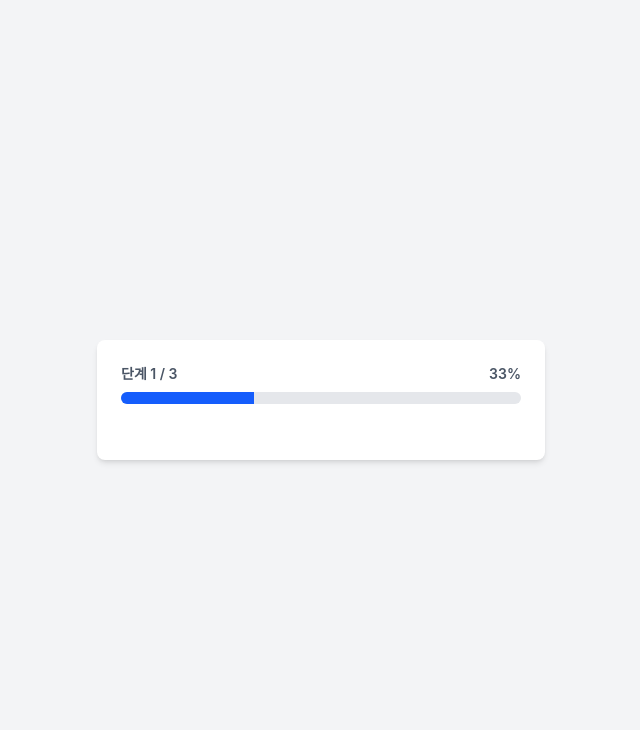
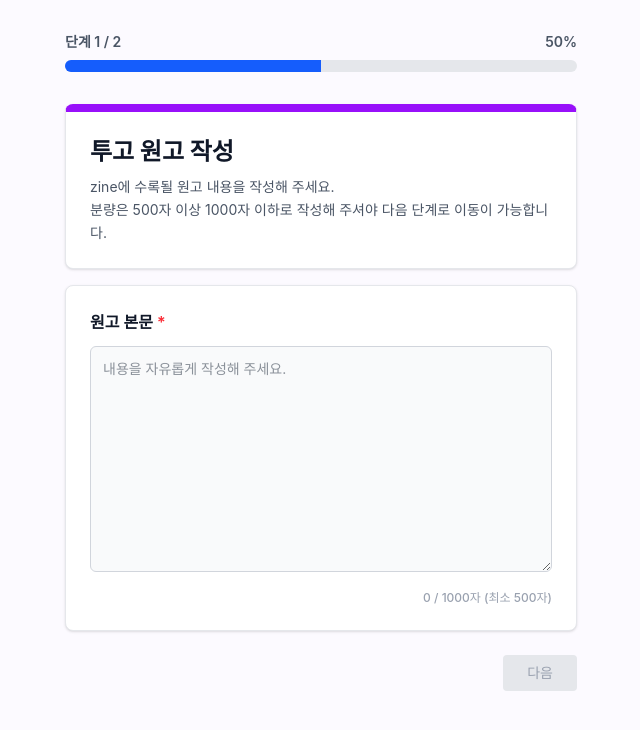
Before and after one commit to GoranKim0518/Aug_zine_form, a React (Vite) app: page / in a window 1280 px wide. Shown: the top 730 px of the page, without its empty margins (319-959 px from the left). Built offline with nearby package versions, Linux system fonts and the light colour scheme.

Commit message:
feat: plan A

```diff
--- a/src/App.jsx
+++ b/src/App.jsx
@@ -8,32 +8,33 @@ export default function App() {
   const [currentStep, setCurrentStep] = useState(1);
   const [formData, setFormData] = useState({});
 
-  const TOTAL_STEPS = 3;
+  const TOTAL_STEPS = 2; // Step3는 완료 화면이므로 진행바는 2단계 기준
 
   const handleNextStep = (stepData) => {
     setFormData((prev) => ({ ...prev, ...stepData }));
-    setCurrentStep((prev) => Math.min(prev + 1, TOTAL_STEPS));
+    setCurrentStep((prev) => prev + 1);
   };
 
   const handlePrevStep = () => {
     setCurrentStep((prev) => Math.max(prev - 1, 1));
   };
 
-  const handleSubmitAll = () => {
-    console.log('최종 제출 데이터:', formData);
-    alert('성공적으로 제출되었습니다!');
+  const handleReset = () => {
+    setFormData({});
+    setCurrentStep(1);
   };
 
   return (
-    <main className="min-h-screen bg-gray-100 flex items-center justify-center p-4">
-      <div className="w-full max-w-md bg-white rounded-lg shadow-md p-6">
-        <ProgressBar currentStep={currentStep} totalSteps={TOTAL_STEPS} />
+    <main className="min-h-screen bg-purple-50/50 py-8 px-4 flex justify-center items-start">
+      <div className="w-full max-w-lg space-y-4">
+        {/* 진행 상태 표시바 (Step 1, 2일 때만 표시) */}
+        {currentStep <= TOTAL_STEPS && (
+          <ProgressBar currentStep={currentStep} totalSteps={TOTAL_STEPS} />
+        )}
 
+        {/* 단계별 화면 전환 */}
         {currentStep === 1 && (
-          <Step1
-            onNext={handleNextStep}
-            defaultValues={formData}
-          />
+          <Step1 onNext={handleNextStep} defaultValues={formData} />
         )}
 
         {currentStep === 2 && (
@@ -45,11 +46,7 @@ export default function App() {
         )}
 
         {currentStep === 3 && (
-          <Step3
-            formData={formData}
-            onPrev={handlePrevStep}
-            onSubmit={handleSubmitAll}
-          />
+          <Step3 onReset={handleReset} />
         )}
       </div>
     </main>
--- a/src/components/Step1.jsx
+++ b/src/components/Step1.jsx
@@ -1,3 +1,77 @@
-export default function Step1 () {
-    return('');
+import { useForm } from 'react-hook-form';
+
+export default function Step1({ onNext, defaultValues }) {
+  const { register, handleSubmit, watch, formState: { errors } } = useForm({
+    defaultValues: {
+      story: defaultValues.story || '',
+    },
+  });
+
+  const storyValue = watch('story') || '';
+  const charCount = storyValue.length;
+  const isValidLength = charCount >= 500 && charCount <= 1000;
+
+  const onSubmit = (data) => {
+    if (isValidLength) {
+      onNext(data);
+    }
+  };
+
+  return (
+    <form onSubmit={handleSubmit(onSubmit)} className="space-y-4">
+      {/* 상단 안내문 카드 */}
+      <div className="bg-white rounded-lg border border-gray-200 border-t-8 border-t-purple-600 p-6 shadow-sm">
+        <h1 className="text-2xl font-bold text-gray-900 mb-2">투고 원고 작성</h1>
+        <p className="text-sm text-gray-600 leading-relaxed">
+          zine에 수록될 원고 내용을 작성해 주세요.<br />
+          분량은 500자 이상 1000자 이하로 작성해 주셔야 다음 단계로 이동이 가능합니다.
+        </p>
+      </div>
+
+      {/* 장문형 질문 카드 */}
+      <div className="bg-white rounded-lg border border-gray-200 p-6 shadow-sm space-y-3">
+        <label className="block text-base font-semibold text-gray-900">
+          원고 본문 <span className="text-red-500">*</span>
+        </label>
+
+        <textarea
+          {...register('story', {
+            required: '원고 내용을 입력해 주세요.',
+            minLength: { value: 500, message: '최소 500자 이상 입력해 주세요.' },
+            maxLength: { value: 1000, message: '최대 1000자까지 입력 가능합니다.' },
+          })}
+          rows={10}
+          placeholder="내용을 자유롭게 작성해 주세요."
+          className="w-full p-3 text-sm text-gray-800 bg-gray-50 border border-gray-300 rounded-md focus:bg-white focus:outline-none focus:border-purple-600 focus:ring-1 focus:ring-purple-600 transition-colors resize-y"
+        />
+
+        {/* 글자 수 및 에러 메시지 */}
+        <div className="flex justify-between items-center text-xs">
+          <div>
+            {errors.story && (
+              <span className="text-red-500 font-medium">{errors.story.message}</span>
+            )}
+          </div>
+          <div className={`font-medium ${charCount < 500 || charCount > 1000 ? 'text-gray-400' : 'text-purple-600'}`}>
+            {charCount} / 1000자 (최소 500자)
+          </div>
+        </div>
+      </div>
+
+      {/* 버튼 영역 */}
+      <div className="flex justify-end pt-2">
+        <button
+          type="submit"
+          disabled={!isValidLength}
+          className={`px-6 py-2 rounded font-medium text-sm transition-colors ${
+            isValidLength
+              ? 'bg-purple-600 text-white hover:bg-purple-700 shadow-sm cursor-pointer'
+              : 'bg-gray-200 text-gray-400 cursor-not-allowed'
+          }`}
+        >
+          다음
+        </button>
+      </div>
+    </form>
+  );
 }
--- a/src/components/Step2.jsx
+++ b/src/components/Step2.jsx
@@ -1,3 +1,141 @@
-export default function Step2 () {
-    return('');
+import { useForm } from 'react-hook-form';
+
+export default function Step2({ onNext, onPrev, defaultValues }) {
+  const { register, handleSubmit, watch, formState: { errors } } = useForm({
+    defaultValues: {
+      penName: defaultValues.penName || '',
+      introduction: defaultValues.introduction || '',
+      phone: defaultValues.phone || '',
+      instagram: defaultValues.instagram || '',
+      referral: defaultValues.referral || '',
+      referralCustom: defaultValues.referralCustom || '',
+    },
+  });
+
+  const selectedReferral = watch('referral');
+
+  const onSubmit = (data) => {
+    // 기타 선택 시 입력한 텍스트로 referral 값 재정의
+    const finalData = {
+      ...data,
+      referralPath: data.referral === '기타' ? data.referralCustom : data.referral,
+    };
+    onNext(finalData);
+  };
+
+  return (
+    <form onSubmit={handleSubmit(onSubmit)} className="space-y-4">
+      {/* 1. 필명 & 한 줄 소개 */}
+      <div className="bg-white rounded-lg border border-gray-200 p-6 shadow-sm space-y-4">
+        <div>
+          <label className="block text-sm font-semibold text-gray-900 mb-2">
+            필명 <span className="text-red-500">*</span>
+          </label>
+          <input
+            {...register('penName', { required: '필명을 입력해 주세요.' })}
+            placeholder="내 답변"
+            className="w-full py-2 border-b border-gray-300 focus:border-b-2 focus:border-purple-600 focus:outline-none text-sm text-gray-800 transition-all placeholder-gray-400"
+          />
+          {errors.penName && <p className="text-xs text-red-500 mt-1">{errors.penName.message}</p>}
+        </div>
+
+        <div className="pt-2">
+          <label className="block text-sm font-semibold text-gray-900 mb-2">
+            한 줄 소개 <span className="text-red-500">*</span>
+          </label>
+          <textarea
+            {...register('introduction', { required: '한 줄 소개를 입력해 주세요.' })}
+            rows={2}
+            placeholder="내 답변"
+            className="w-full py-2 border-b border-gray-300 focus:border-b-2 focus:border-purple-600 focus:outline-none text-sm text-gray-800 transition-all placeholder-gray-400 resize-none"
+          />
+          {errors.introduction && <p className="text-xs text-red-500 mt-1">{errors.introduction.message}</p>}
+        </div>
+      </div>
+
+      {/* 2. 연락처 정보 */}
+      <div className="bg-white rounded-lg border border-gray-200 p-6 shadow-sm space-y-4">
+        <div>
+          <label className="block text-sm font-semibold text-gray-900 mb-2">
+            전화번호 <span className="text-red-500">*</span>
+          </label>
+          <input
+            type="tel"
+            {...register('phone', {
+              required: '전화번호를 입력해 주세요.',
+              pattern: { value: /^[0-9-]{9,13}$/, message: '올바른 전화번호 형식이 아닙니다.' },
+            })}
+            placeholder="010-0000-0000"
+            className="w-full py-2 border-b border-gray-300 focus:border-b-2 focus:border-purple-600 focus:outline-none text-sm text-gray-800 transition-all placeholder-gray-400"
+          />
+          {errors.phone && <p className="text-xs text-red-500 mt-1">{errors.phone.message}</p>}
+        </div>
+
+        <div className="pt-2">
+          <label className="block text-sm font-semibold text-gray-900 mb-2">
+            인스타그램 아이디
+          </label>
+          <input
+            {...register('instagram')}
+            placeholder="@username"
+            className="w-full py-2 border-b border-gray-300 focus:border-b-2 focus:border-purple-600 focus:outline-none text-sm text-gray-800 transition-all placeholder-gray-400"
+          />
+        </div>
+      </div>
+
+      {/* 3. 유입 경로 (Radio) */}
+      <div className="bg-white rounded-lg border border-gray-200 p-6 shadow-sm space-y-3">
+        <label className="block text-sm font-semibold text-gray-900 mb-1">
+          NO-TE를 알게 된 경로 <span className="text-red-500">*</span>
+        </label>
+
+        <div className="space-y-3 pt-1">
+          {['지류(매거진)', '인스타그램', '스레드', '당근', '기타'].map((option) => (
+            <label key={option} className="flex items-center space-x-3 cursor-pointer group">
+              <input
+                type="radio"
+                value={option}
+                {...register('referral', { required: '유입 경로를 선택해 주세요.' })}
+                className="w-4 h-4 text-purple-600 border-gray-300 focus:ring-purple-500 accent-purple-600"
+              />
+              <span className="text-sm text-gray-700 group-hover:text-gray-900">{option}</span>
+            </label>
+          ))}
+        </div>
+
+        {/* '기타' 선택 시 동적 표시되는 Text Input */}
+        {selectedReferral === '기타' && (
+          <div className="pt-2 pl-7">
+            <input
+              {...register('referralCustom', { required: '알게 된 경로를 직접 입력해 주세요.' })}
+              placeholder="기타 경로 입력"
+              className="w-full py-1 border-b border-gray-300 focus:border-b-2 focus:border-purple-600 focus:outline-none text-sm text-gray-800 placeholder-gray-400"
+            />
+            {errors.referralCustom && (
+              <p className="text-xs text-red-500 mt-1">{errors.referralCustom.message}</p>
+            )}
+          </div>
+        )}
+
+        {errors.referral && <p className="text-xs text-red-500 mt-1">{errors.referral.message}</p>}
+      </div>
+
+      {/* 버튼 영역 */}
+      <div className="flex justify-between pt-2">
+        <button
+          type="button"
+          onClick={onPrev}
+          className="px-5 py-2 text-sm font-medium text-purple-600 hover:bg-purple-50 rounded transition-colors"
+        >
+          뒤로
+        </button>
+        <button
+          type="submit"
+          className="px-6 py-2 bg-purple-600 text-white font-medium text-sm rounded shadow-sm hover:bg-purple-700 transition-colors"
+        >
+          제출
+        </button>
+      </div>
+    </form>
+  );
 }
--- a/src/components/Step3.jsx
+++ b/src/components/Step3.jsx
@@ -1,3 +1,24 @@
-export default function Step3 () {
-    return('');
+export default function Step3({ onReset }) {
+  return (
+    <div className="space-y-4">
+      {/* 제출 완료 카드 */}
+      <div className="bg-white rounded-lg border border-gray-200 border-t-8 border-t-purple-600 p-6 shadow-sm space-y-4">
+        <h1 className="text-2xl font-bold text-gray-900">투고 원고 접수 완료</h1>
+        <p className="text-sm text-gray-700 leading-relaxed">
+          응답이 기록되었습니다.<br />
+          소중한 글을 보내주셔서 감사합니다. 검토 후 입력해 주신 연락처로 개별 안내드리겠습니다.
+        </p>
+
+        <div className="pt-2">
+          <button
+            type="button"
+            onClick={onReset}
+            className="text-sm text-purple-600 underline font-medium hover:text-purple-800 transition-colors"
+          >
+            다른 응답 제출하기
+          </button>
+        </div>
+      </div>
+    </div>
+  );
 }
```
